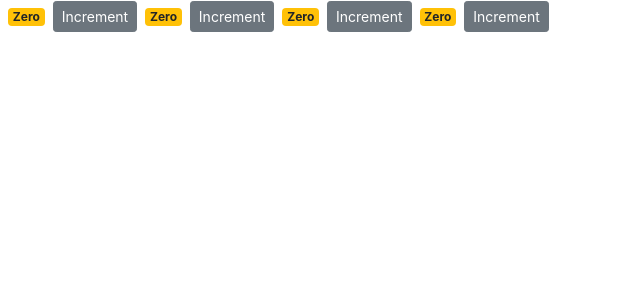
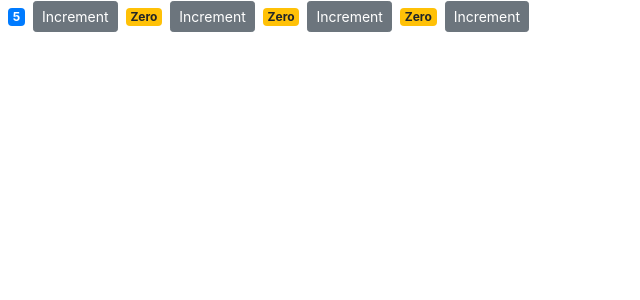
Before and after one commit to Prono96/react-counter-app, a React (Create React App) app: page / in a window 1280 px wide. Shown: the top 300 px of the page, without its empty margins (0-640 px from the left). Built offline with nearby package versions, Linux system fonts and the light colour scheme.

Commit message:
added new feature[C

```diff
--- a/src/components/counter.jsx
+++ b/src/components/counter.jsx
@@ -2,7 +2,7 @@
 
 class  Counter extends Component {
   state = {
-    counter: 0,
+    counter: this.props.value,
     tags: ['shoe1', 'shoe2', 'shoe3']
   };
 
@@ -21,6 +21,9 @@
   }
 
   render() {
+
+    console.log("props", this.props);
+
     return (
     <React.Fragment>
       <span className={this.getBadgeClasses()}>{this.formatCount()}</span>
--- a/src/components/counters.jsx
+++ b/src/components/counters.jsx
@@ -4,7 +4,7 @@
 class Counters extends Component {
   state = {
     counters: [
-      { id: 1, value: 0},
+      { id: 1, value: 5},
       { id: 2, value: 0},
       { id: 3, value: 0},
       { id: 4, value: 0}
@@ -13,7 +13,8 @@
   render() {
     return (
     <div>
-      {this.state.counters.map( counter => <Counter key={counter.id}/>)}
+      {this.state.counters.map( counter =>
+      <Counter key={counter.id} value={counter.value} />)}
     </div>
     );
   }
```
